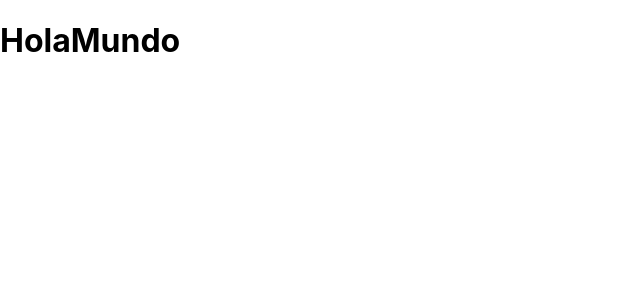
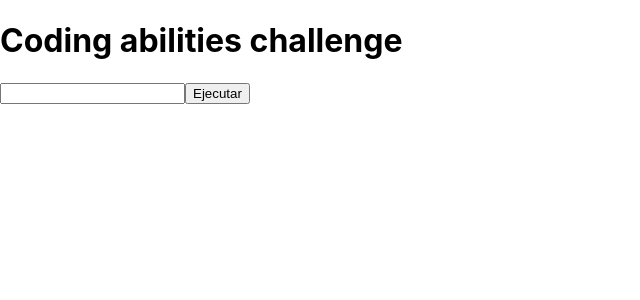
Before and after one commit to Guerrimau/coding-abilities-challenge, a React (Create React App) app: page / in a window 1280 px wide. Shown: the top 300 px of the page, without its empty margins (0-640 px from the left). Built offline with nearby package versions, Linux system fonts and the light colour scheme.

Commit message:
ejercice card component

```diff
--- /dev/null
+++ b/src/components/ejercice-card.tsx
@@ -0,0 +1,33 @@
+import React from 'react';
+
+interface IejerciceCard {
+  title: string,
+  output: string,
+  inputType: string,
+  inputValues: any,
+  onChange: () => void,
+  onClick: () => void
+}
+
+export const EjerciceCard = ({
+  title,
+  output,
+  inputType,
+  inputValues,
+  onChange,
+  onClick
+}: IejerciceCard) => {
+  return (
+    <div>
+      <h3>{title}</h3>
+      <div>
+        <h4>{output}</h4>
+        <input
+          value={inputValues}
+          onChange={onChange}
+          type={inputType}/>
+        <button onClick={onClick}>Ejecutar</button>
+      </div>
+    </div>
+  )
+}
--- a/src/pages/conding-abilities-challenge/index.tsx
+++ b/src/pages/conding-abilities-challenge/index.tsx
@@ -1,4 +1,5 @@
 import React from 'react';
+import { EjerciceCard } from '../../components/ejercice-card';
 import calculate from '../../helpers/calculate';
 import maskify from '../../helpers/maskify';
 import numberToOrdinal from '../../helpers/number-to-ordinal';
@@ -9,11 +10,10 @@ export const CodingAbilitiesChallenge = () => {
   const ordinalNumber = numberToOrdinal(22222111111);
   const result = calculate("2 1 5 + -");
 
-  console.log(result);
-
   return (
     <div>
-      <h1>HolaMundo </h1>
+      <h1>Coding abilities challenge</h1>
+      <EjerciceCard />
     </div>
   )
 }
```
